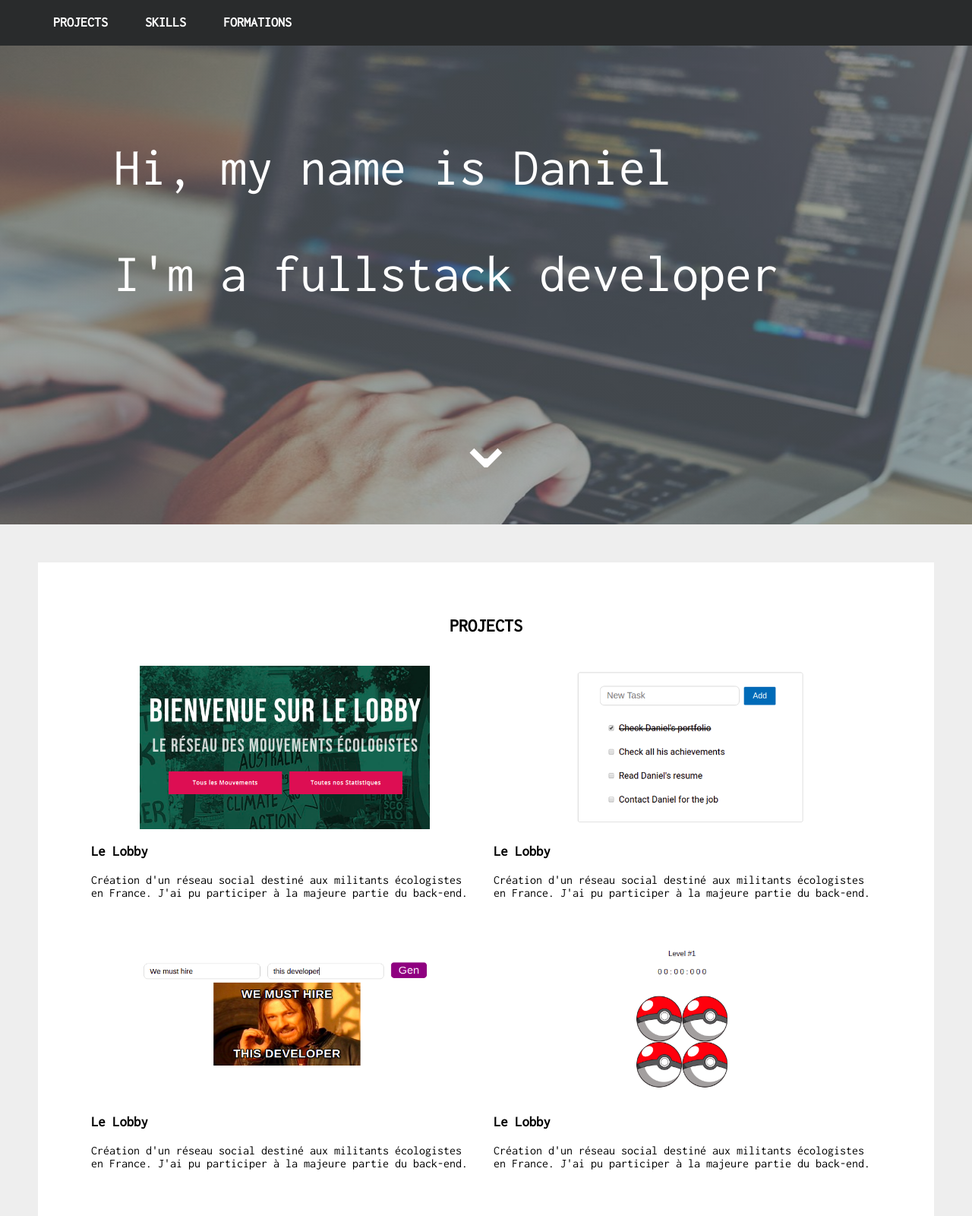
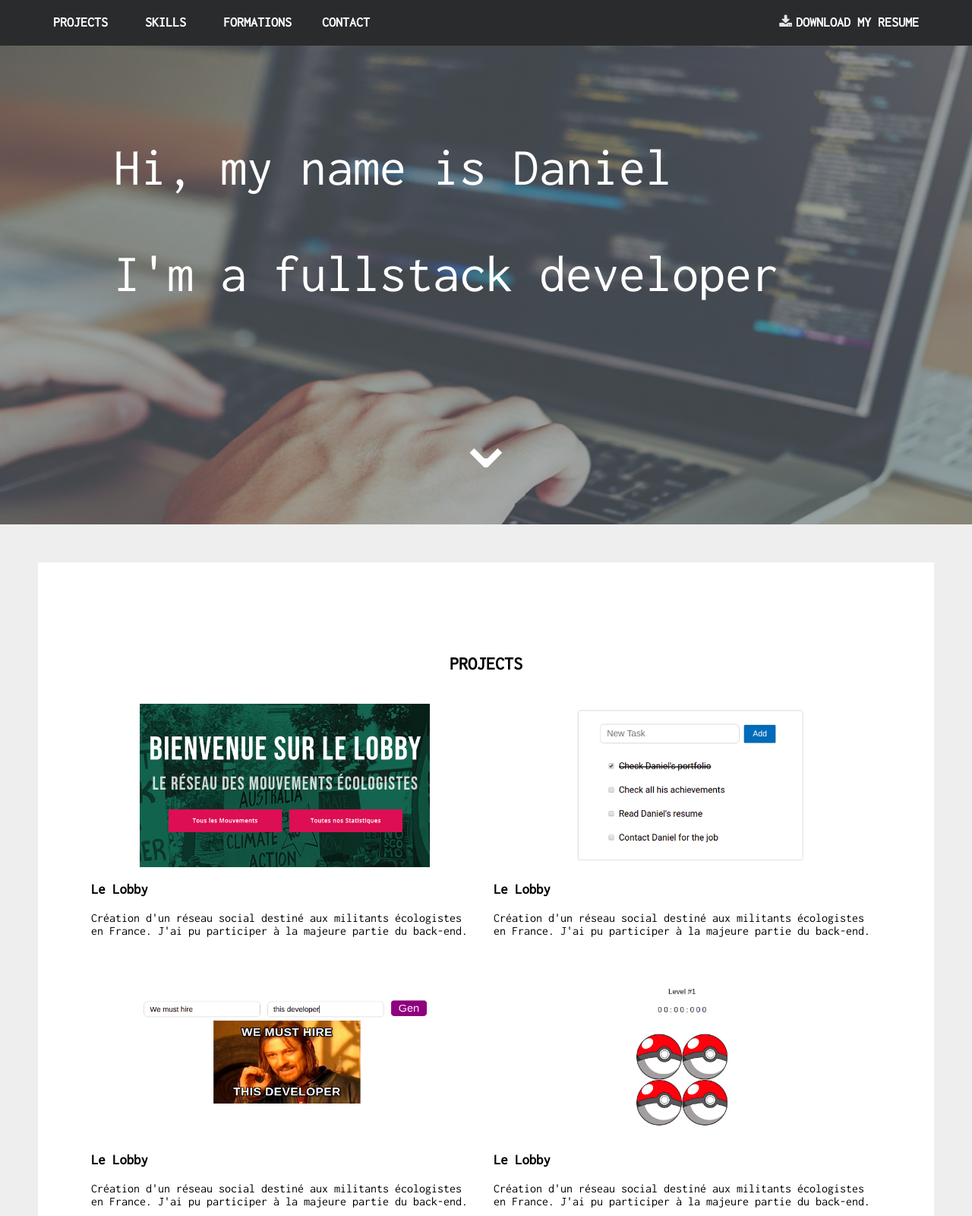
Before and after one commit to Daniel-Venera/portfolio_v0, a plain HTML site: page index.html in a window 1280 px wide. Shown: the top 1600 px of the page at 76% size. Drawn offline with Linux system fonts and the light colour scheme.

Commit message:
nav with contact, download resume and sticky

```diff
--- a/css/style.css
+++ b/css/style.css
@@ -40,7 +40,7 @@ footer {
   bottom: 0;
   width: 100%;
   height: 50px;
-  padding-top: 10px;
+  padding-top: 20px;
   background-color: #3b3b3b;
   color: #e6e6e6
 }
@@ -97,8 +97,8 @@ footer a:hover {
 }
 
 section {
-  margin-bottom: 100px;
-  padding: 0px 10px 0px 10px;
+  margin-bottom: 50px;
+  padding: 50px 10px 0px 10px;
 }
 
 .project-container {
@@ -126,18 +126,24 @@ section {
 /* Navbar */
 
 nav {
+  overflow: visible !important;
+  position: sticky;
+  top: 0;
   font-weight: bold;
-  padding-left: 50px;
-  padding-top: 20px;
+  padding: 20px 50px 0px 50px;
   height: 40px;
   background-color: #292b2c;
   /* color: white; */
   font-size: 18px;
   text-transform: uppercase;
+  display: flex;
+  justify-content: space-between;
+  color: white;
+  z-index: 1;
 }
 
 nav a {
   text-decoration: none;
   color: white;
-  padding: 20px
+  padding: 20px;
 }
--- a/index.html
+++ b/index.html
@@ -12,7 +12,14 @@
 </head>
 
 <body>
-  <nav><a href="#projects">Projects</a> <a href="#tools">Skills</a> <a href="#formations">Formations</a></nav>
+  <nav>
+    <div>
+      <a href="#projects">Projects</a> <a href="#tools">Skills</a> <a href="#formations">Formations</a><a href="#contact">Contact</a>
+    </div>
+    <div id="download">
+      <a href="files/cv_daniel_venera_developpeur_web_fullstack.pdf" download><i class="fa fa-download"></i>Download my resume</a>
+    </div>
+  </nav>
   <div class="banner">
     <span id="title">Hi, my name is Daniel <br> I'm a fullstack developer</span>
     <a href="#projects">
@@ -71,15 +78,14 @@
         <div class='project'><img src="images/gem.jpg" /></div>
       </div>
     </section>
+    <section id='contact'>
+      <h2>Contact</h2>
+    </section>
 
   </div>
 
   <footer>
     Created with <i class="fa fa-heart"></i> by <a href="https://www.linkedin.com/in/daniel-venera/">Daniel Venera</a>
-    <br>
-    <a href='https://github.com/Daniel-Venera/todoapp_react' target='blank'><i class="fa fa-github"></i></a>
-    <a href="mailto:daniel.venera2@gmail.com" target="blank"><i class="fa fa-envelope-o"></i></a>
-    <a href="https://www.linkedin.com/in/daniel-venera/" target="blank"><i class="fa fa-linkedin"></i></a>
   </footer>
 </body>
 
```
Also changed, not shown: 1 other file.
